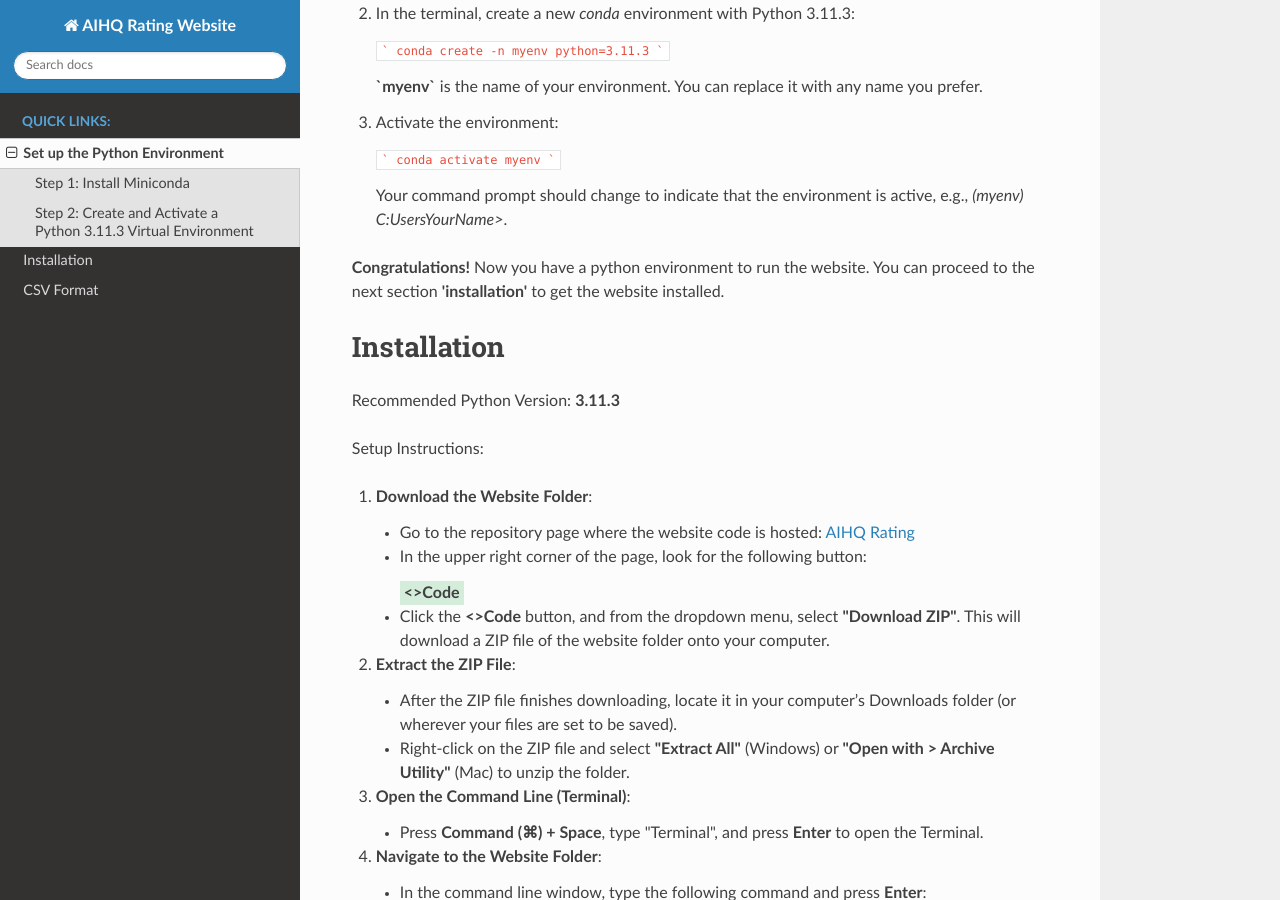
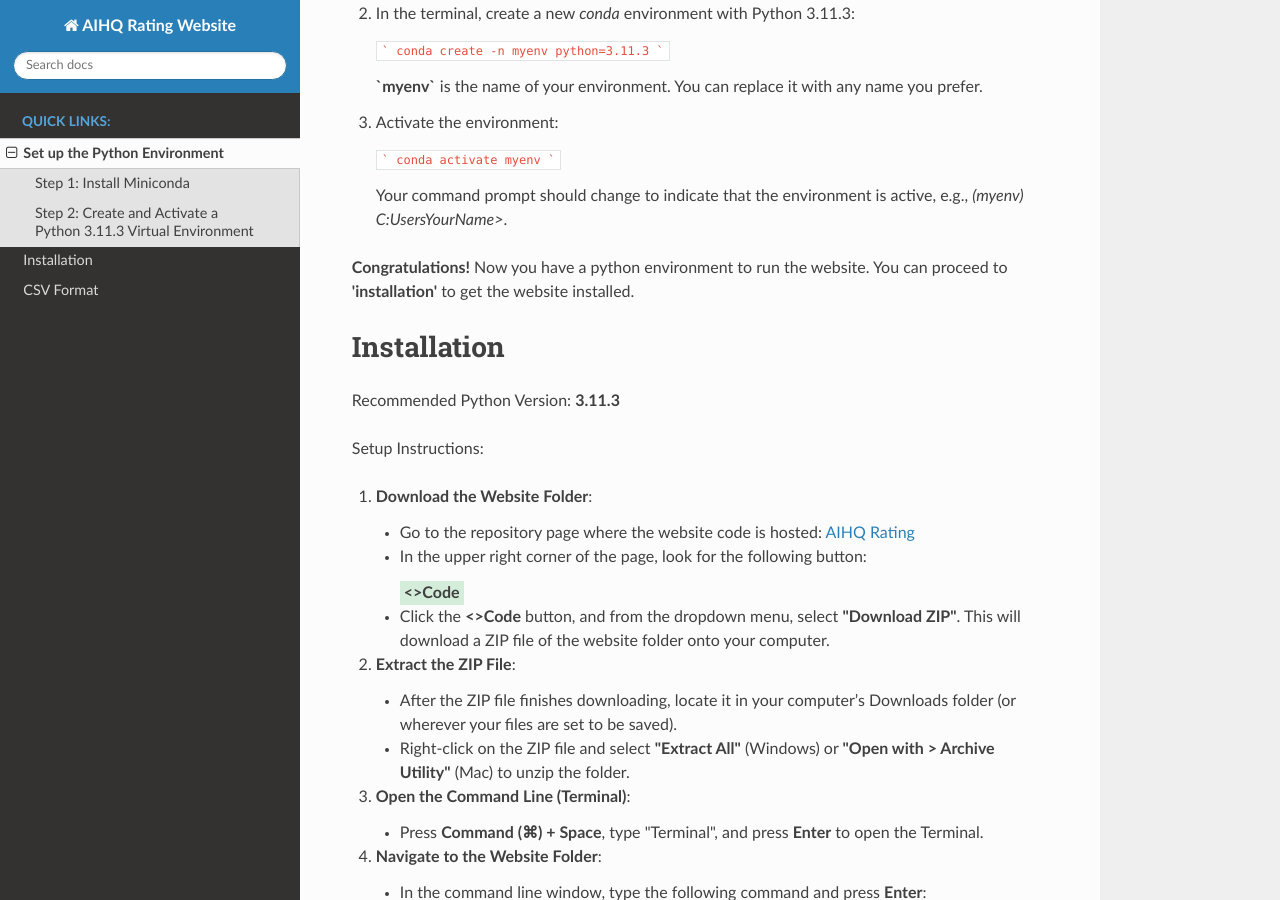
Before and after one commit to lyulouisa/Website_AIHQ_rating, a Sphinx documentation site: the page built from docs/source/mac.rst, in a window 1280 px wide and 900 px high, scrolled down 868 px. Built offline with Sphinx 7.4.7 and the Read the Docs theme 3.1.0, drawn with Linux system fonts in a browser that asks for light colours; pages that are not in the unit, such as notebooks, are missing from menus.

Commit message:
Update mac.rst

```diff
--- a/docs/source/mac.rst
+++ b/docs/source/mac.rst
@@ -55,7 +55,7 @@ Step 2: Create and Activate a Python 3.11.3 Virtual Environment
 
    Your command prompt should change to indicate that the environment is active, e.g., `(myenv) C:\Users\YourName>`.
 
-**Congratulations!** Now you have a python environment to run the website. You can proceed to the next section **'installation'** to get the website installed.
+**Congratulations!** Now you have a python environment to run the website. You can proceed to **'installation'** to get the website installed.
 
 
 Installation
```
